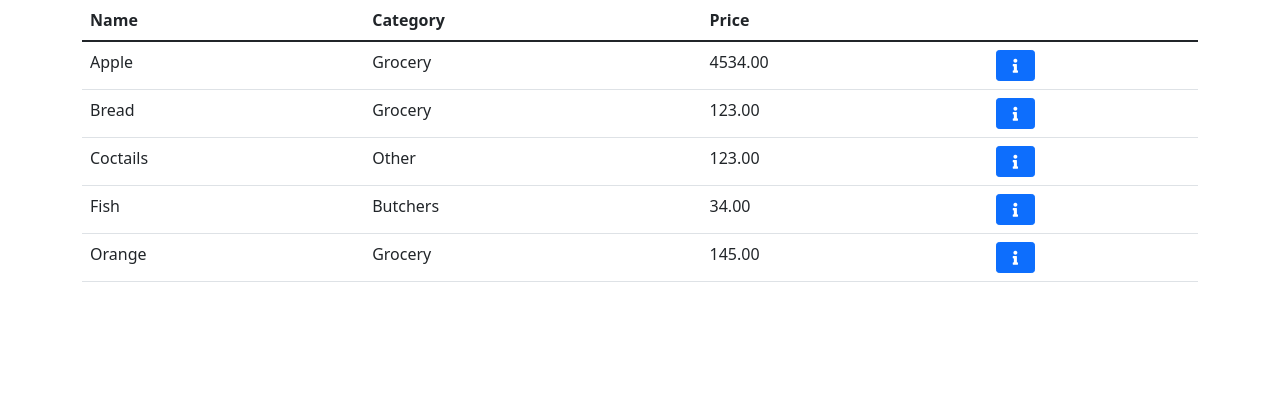
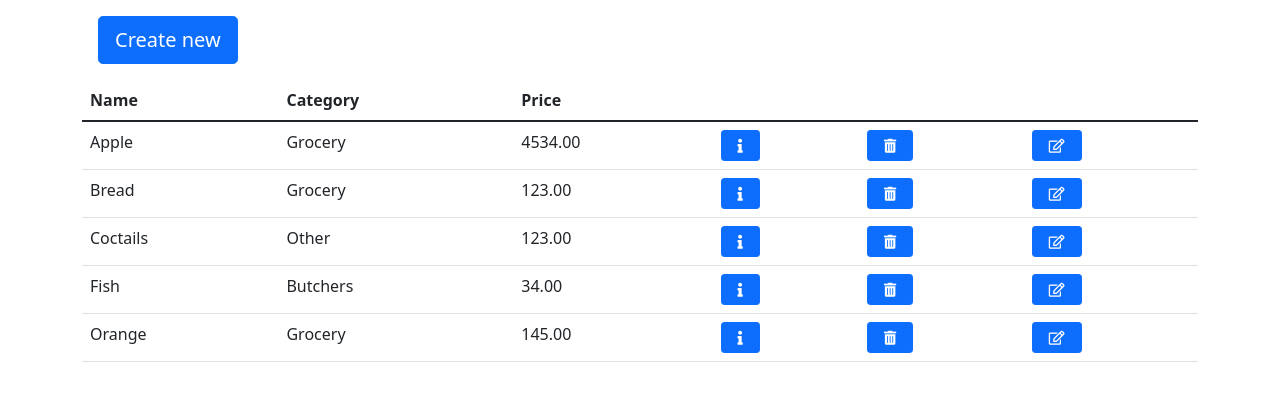
Before and after one commit to Nooruzbai/python_group_9_lab_56_Ibraimov_Nooruzbai, a Django app: page / in a window 1280 px wide. Shown: the part 56-457 px from the top of the page. Run offline with Django 4.2, Linux system fonts and the light colour scheme; data comes from the database, SQL or seed files in the repository; some libraries are stand-ins or nearby versions.

Commit message:
Added CRUD

```diff
--- a/source/productshop/forms.py
+++ b/source/productshop/forms.py
@@ -1,4 +1,6 @@
 from django import forms
+from django.core.exceptions import ValidationError
+
 from .models import Product
 
 
--- a/source/productshop/templates/base.html
+++ b/source/productshop/templates/base.html
@@ -13,7 +13,7 @@
 <header>
     <nav class="navbar navbar-expand-lg navbar-light bg-light">
       <div class="container-fluid">
-        <a class="navbar-brand" href="{% url 'products_list' %}">Eshop</a>
+        <a class="navbar-brand" href="{% url 'products_list_view' %}">Eshop</a>
         <button class="navbar-toggler" type="button" data-bs-toggle="collapse" data-bs-target="#navbarNavAltMarkup" aria-controls="navbarNavAltMarkup" aria-expanded="false" aria-label="Toggle navigation">
           <span class="navbar-toggler-icon"></span>
         </button>
--- a/source/productshop/templates/products/create_product.html
+++ b/source/productshop/templates/products/create_product.html
@@ -5,12 +5,12 @@
 
 <div class="container">
 
-    <form action="/create/" method="POST">
+    <form action="{% url 'product_create_view' %}" method="POST">
         {% include "partial/form.html" with button_text="Submit" %}
     </form>
 
     <div class="pt-1">
-        <a class="btn btn-primary btn-sm" href="{% url "index" %}">Back to main</a>
+        <a class="btn btn-primary btn-sm" href="{% url "products_list_view" %}">Back to main</a>
     </div>
 
 </div>
--- a/source/productshop/templates/products/delete_product.html
+++ b/source/productshop/templates/products/delete_product.html
@@ -4,7 +4,7 @@
     <div class="container">
         <div class="position-absolute top-50 start-50 translate-middle">
             <div class="">
-              <form action="{% url "delete_view" product.pk %}" method="POST">
+              <form action="{% url "product_delete_view" product.pk %}" method="POST">
                 {% csrf_token %}
                     <h2>Do you really want to delete the product {{ product }}</h2>
                     <input type="submit" class="btn btn-primary btn-sm col-1" value="Да">
@@ -13,7 +13,7 @@
 
 
             <div class="pt-2">
-                <a class="btn btn-primary btn-sm col-1" href="{% url "index"%}">Нет</a>
+                <a class="btn btn-primary btn-sm col-1" href="{% url "products_list_view"%}">Нет</a>
             </div>
         </div>
     </div>
--- a/source/productshop/templates/products/edit_product.html
+++ b/source/productshop/templates/products/edit_product.html
@@ -4,12 +4,12 @@
 
 <div class="container">
 
-    <form action="/edit/" method="POST">
+    <form action="{% url 'product_edit_view' product.pk %}" method="POST">
         {% include "partial/form.html" with button_text="Submit" %}
     </form>
 
     <div class="pt-1">
-        <a class="btn btn-primary btn-sm" href="{% url "index" %}">Back to main</a>
+        <a class="btn btn-primary btn-sm" href="{% url "products_list_view" %}">Back to main</a>
     </div>
 
 </div>
--- a/source/productshop/templates/products/products_list.html
+++ b/source/productshop/templates/products/products_list.html
@@ -1,9 +1,9 @@
 {% extends "base.html" %}
 
 {% block content %}
-{#<div class="p-3">#}
-{#    <a class="btn btn-primary btn-lg" href="{% url "create_view" %}">Create new</a>#}
-{#</div>#}
+<div class="p-3">
+    <a class="btn btn-primary btn-lg" href="{% url "product_create_view" %}">Create new</a>
+</div>
 
 <table class="table">
   <thead>
@@ -21,9 +21,9 @@
         <td>{{ product.name }}</td>
         <td>{{ product.get_category_display }}</td>
         <td>{{ product.price }}</td>
-    <td> <a class="btn btn-primary btn-sm ps-3 pe-3" href="{% url "detailed_view" product.pk %}"><i class="fas fa-info"></i></a></td>
-{#    <td> <a class="btn btn-primary btn-sm ps-3 pe-3" href="{% url "delete_view" product.pk %}"><i class="fas fa-trash-alt"></i></a></td>#}
-{#    <td> <a class="btn btn-primary btn-sm ps-3 pe-3" href="{% url "edit_view" product.pk %}"><i class="far fa-edit"></i></a></td>#}
+    <td> <a class="btn btn-primary btn-sm ps-3 pe-3" href="{% url "product_detailed_view" product.pk %}"><i class="fas fa-info"></i></a></td>
+    <td> <a class="btn btn-primary btn-sm ps-3 pe-3" href="{% url "product_delete_view" product.pk %}"><i class="fas fa-trash-alt"></i></a></td>
+    <td> <a class="btn btn-primary btn-sm ps-3 pe-3" href="{% url "product_edit_view" product.pk %}"><i class="far fa-edit"></i></a></td>
     </tr>
     {% endfor %}
   </table>
--- a/source/productshop/urls.py
+++ b/source/productshop/urls.py
@@ -1,11 +1,12 @@
 from django.urls import path
 
-from productshop.views import ProductsListView, ProductDetailedView
+from productshop.views import ProductsListView, ProductDetailedView, ProductDeleteView, ProductCreateView, \
+    ProductUpdateView
 
 urlpatterns = [
-            path("", ProductsListView.as_view(), name="products_list"),
-            path("product/<int:pk>/details", ProductDetailedView.as_view(), name='detailed_view'),
-            # path("delete/<int:pk>/", delete_view, name="delete_view"),
-            # path("create/", create_view, name="create_view"),
-            # path("edit/<int:pk>/", edit_view, name="edit_view")
+            path("", ProductsListView.as_view(), name="products_list_view"),
+            path("product/<int:pk>/details", ProductDetailedView.as_view(), name='product_detailed_view'),
+            path("product/<int:pk>/delete", ProductDeleteView.as_view(), name="product_delete_view"),
+            path("product/create", ProductCreateView.as_view(), name="product_create_view"),
+            path("product/<int:pk>/edit", ProductUpdateView.as_view(), name="product_edit_view")
 ]
--- a/source/productshop/views/product.py
+++ b/source/productshop/views/product.py
@@ -1,13 +1,12 @@
 from django.shortcuts import render, redirect, get_object_or_404
 from django.http import HttpResponseNotFound
-from django.views.generic import ListView, DetailView
+from django.urls import reverse_lazy, reverse
+from django.views.generic import ListView, DetailView, DeleteView, CreateView, UpdateView
 
 from productshop.models import CHOICES
 from productshop.models import Product
 from productshop.forms import ProductForm
 
-
-# Create your views here.
 
 class ProductsListView(ListView):
     model = Product
@@ -23,65 +22,53 @@ class ProductDetailedView(DetailView):
     model = Product
     context_object_name = 'product'
 
-    # def get_context_data(self, **kwargs):
-    #     context = super().get_context_data(**kwargs)
-    #     comments = self.object.comments.order_by("-created_at")
-    #     context['comments'] = comments
-    #     return context
 
-# def index_view(request):
-#     products = Product.objects.filter(remainder__gte=1).order_by('category', 'name')
-#     return render(request, 'products/products_list.html', {"products": products})
+class ProductDeleteView(DeleteView):
+    model = Product
+    template_name = "products/delete_product.html"
+    context_object_name = 'product'
+
+    def get_success_url(self):
+        return reverse('products_list')
 
 
-# def detailed_view(request, pk):
-#     try:
-#         product = Product.objects.get(pk=pk)
-#     except Product.DoesNotExist:
-#         return HttpResponseNotFound("Product Not Found")
-#     return render(request, 'products/details_product.html', {'product': product})
+class ProductCreateView(CreateView):
+    model = Product
+    template_name = 'products/create_product.html'
+    form_class = ProductForm
+
+    def get_success_url(self):
+        return reverse('product_detailed_view', kwargs={'pk': self.object.pk})
 
 
-def delete_view(request, pk):
-    product = get_object_or_404(Product, pk=pk)
-    if request.method == "GET":
-        return render(request, "products/delete_product.html", {'product': product})
-    else:
-        product.delete()
-        return redirect("index")
+class ProductUpdateView(UpdateView):
+    form_class = ProductForm
+    template_name = "products/edit_product.html"
+    model = Product
+
+    def get_success_url(self):
+        return reverse('products_list_view')
 
 
-def create_view(request):
-    if request.method == "GET":
-        form = ProductForm()
-        return render(request, "products/create_product.html", {'form': form})
-    elif request.method == "POST":
-        form = ProductForm(data=request.POST)
-        if form.is_valid():
-            new_product = form.save()
-            return redirect('index')
-        return render(request, 'products/create_product.html', {'form': form})
-
-
-def edit_view(request, pk):
-    products = get_object_or_404(Product, pk=pk)
-    if request.method == 'GET':
-        form = ProductForm(initial={
-            'name': products.name,
-            'description': products.description,
-            'category': products.category,
-            'remainder': products.remainder,
-            "price": products.price
-        })
-        return render(request, 'products/edit_product.html', {'products': products, 'form': form, 'choices': CHOICES})
-    else:
-        form = ProductForm(data=request.POST)
-        if form.is_valid():
-            products.name = form.cleaned_data.get('name')
-            products.description = form.cleaned_data.get('description')
-            products.category = form.cleaned_data.get('category')
-            products.remainder = form.cleaned_data.get('remainder')
-            products.price = form.cleaned_data.get('price')
-            products.save()
-            return redirect('index')
-        return render(request, 'products/edit_product.html', {'products': products, 'form': form, 'choices': CHOICES})
+# def edit_view(request, pk):
+#     products = get_object_or_404(Product, pk=pk)
+#     if request.method == 'GET':
+#         form = ProductForm(initial={
+#             'name': products.name,
+#             'description': products.description,
+#             'category': products.category,
+#             'remainder': products.remainder,
+#             "price": products.price
+#         })
+#         return render(request, 'products/edit_product.html', {'products': products, 'form': form, 'choices': CHOICES})
+#     else:
+#         form = ProductForm(data=request.POST)
+#         if form.is_valid():
+#             products.name = form.cleaned_data.get('name')
+#             products.description = form.cleaned_data.get('description')
+#             products.category = form.cleaned_data.get('category')
+#             products.remainder = form.cleaned_data.get('remainder')
+#             products.price = form.cleaned_data.get('price')
+#             products.save()
+#             return redirect('index')
+#         return render(request, 'products/edit_product.html', {'products': products, 'form': form, 'choices': CHOICES})
```
